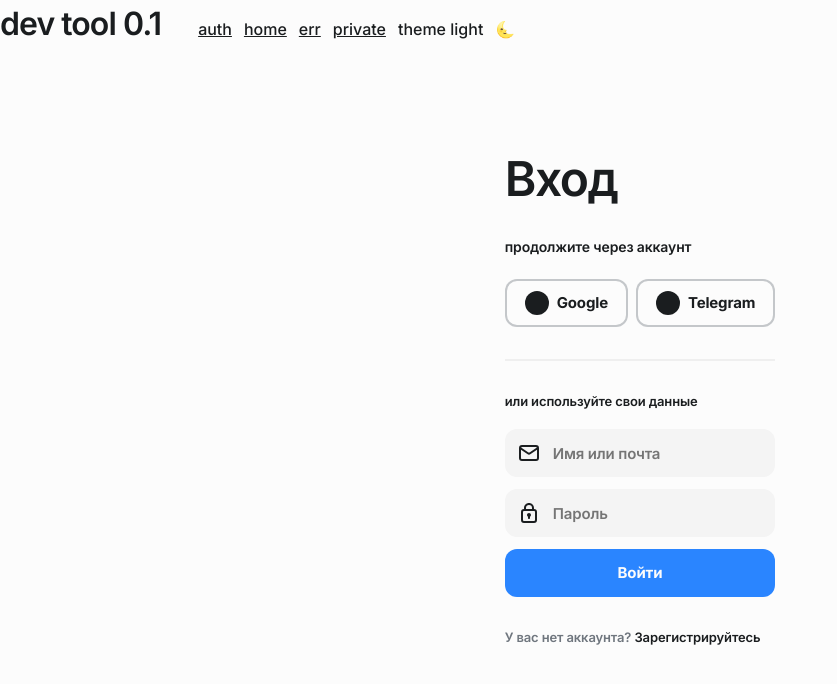
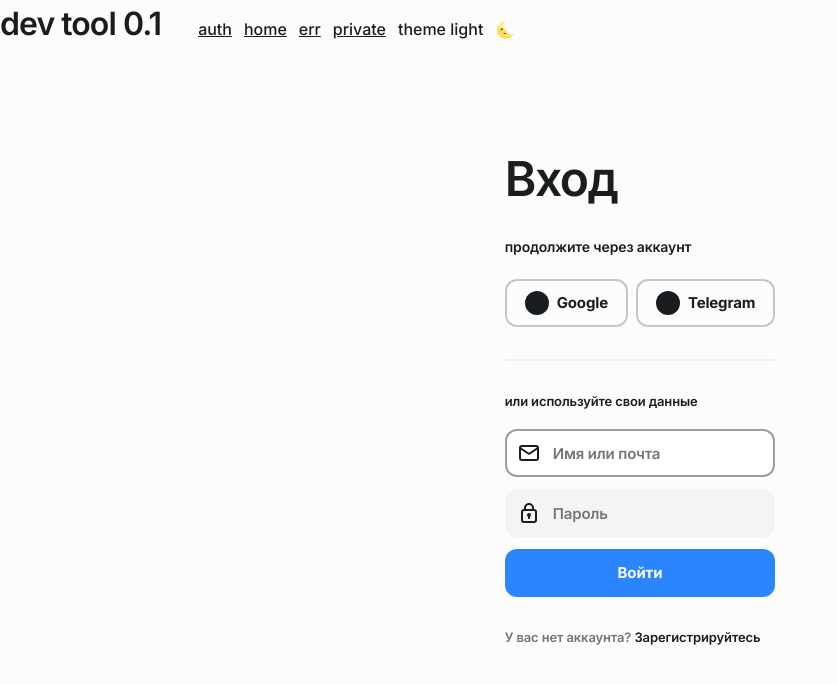
Before and after one commit to kidsamort/riaw-client, a React (Create React App) app: page /auth in a window 1280 px wide. Shown: the top 684 px of the page, without its empty margins (0-837 px from the left). Built offline with nearby package versions, Linux system fonts and the light colour scheme.

Commit message:
input add atr

```diff
--- a/src/page/auth/index.tsx
+++ b/src/page/auth/index.tsx
@@ -25,8 +25,23 @@ const Auth = (): JSX.Element => {
 			<styled.Block>
 				<Text type={font.style.caption1}>или используйте свои данные</Text>
 				<styled.Input>
-					<Input icon="mail" type={'name'} placeholder="Имя или почта" />
-					<Input icon="lock" type={'password'} placeholder="Пароль" />
+					<Input
+						icon="mail"
+						type="text"
+						name="login"
+						value=""
+						required
+						autoFocus
+						placeholder="Имя или почта"
+					/>
+					<Input
+						icon="lock"
+						type="password"
+						name="password"
+						value=""
+						required
+						placeholder="Пароль"
+					/>
 					<Button types="primary" size="md">
 						Войти
 					</Button>
```
